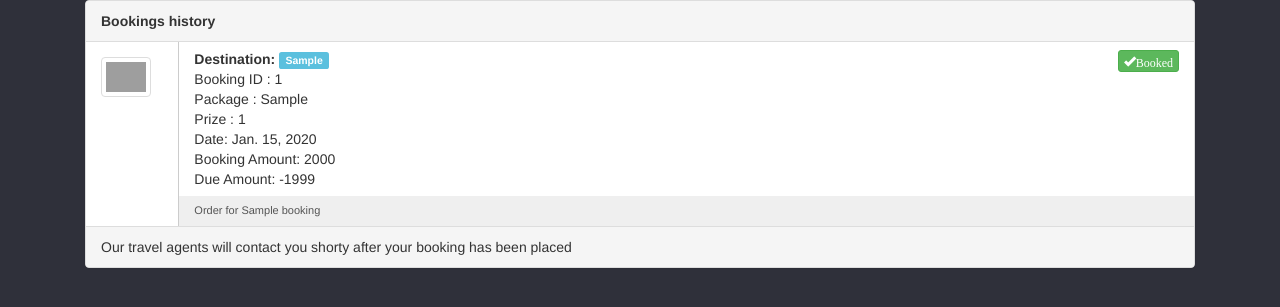
After one commit to athul05/tour-management-system, a Django app: template templates/order_history.html in a window 1280 px wide. The commit adds this page. Shown: the top 307 px of the page. Run offline with Django 3.2, Linux system fonts and the light colour scheme; the template is opened without the code that fills it: values that come from a table or form of the project are taken from there, others are empty; tables that the repository leaves empty hold one stand-in row (values such as "Sample post"); parts of the project's set-up code (start-up, migrations or seed data) failed here and were passed over; some libraries are stand-ins or nearby versions; grey boxes are pictures that could not be loaded.

Commit message:
changes: Order history, cleanup

```diff
--- a/package/models.py
+++ b/package/models.py
@@ -1,4 +1,5 @@
 from django.db import models
+from django.contrib.auth.models import User
 
 # Create your models here.
 class Destination(models.Model):
@@ -42,6 +43,7 @@ class Blog(models.Model):
 
 
 class Booking(models.Model):
+    username = models.ForeignKey(User, default=None, on_delete=models.CASCADE)
     place = models.CharField(max_length=100)
     name = models.CharField(max_length=100)
     number= models.CharField(max_length=10)
@@ -50,14 +52,17 @@ class Booking(models.Model):
     date = models.DateField()
 
 
+
 class Enquirie(models.Model):
+    username = models.ForeignKey(User, default=None, on_delete=models.CASCADE)
     package = models.CharField(max_length=100)
     name = models.CharField(max_length=100)
     number = models.CharField(max_length=10)
-    # urgent = models.BooleanField()
+    urgent = models.CharField(max_length=10,default="No")
     message =models.TextField()
 
 class Feedback(models.Model):
+    username = models.ForeignKey(User, default=None, on_delete=models.CASCADE)
     name = models.CharField(max_length=100)
     email = models.EmailField()
     subject = models.CharField(max_length=200)
--- a/package/urls.py
+++ b/package/urls.py
@@ -2,6 +2,7 @@ from django.urls import path
 from . import views
 
 urlpatterns = [path('usr/',views.usr,name='usr'),
+path('usr/order_history',views.order_history, name='order_history'),
 path('usr/feedback',views.feedback,name='feedback'),
 path('usr/packages/index',views.index,name='index'),
 path('usr/contact/index',views.index,name='index'),
--- /dev/null
+++ b/templates/order_history.html
@@ -0,0 +1,126 @@
+{% load static %}
+<!DOCTYPE html>
+<html lang="en">
+
+    <head>
+        <meta charset="utf-8">
+        <title>Order history</title>
+        <meta name="viewport" content="width=device-width, initial-scale=1">
+        <link rel="stylesheet" href="{% static 'assets/bootstrap/css/bootstrap.min.css' %}" />
+        <link rel="stylesheet" href="{% static 'assets/css/main.css' %}" />
+        <noscript>
+            <link rel="stylesheet" href="{% static 'assets/css/noscript.css' %}" /></noscript>
+        <link href="http://netdna.bootstrapcdn.com/bootstrap/3.2.0/css/bootstrap.min.css" rel="stylesheet">
+        <style type="text/css">
+            body {
+                background: #2F303A;
+            }
+
+            .panel-order .row {
+                border-bottom: 1px solid #ccc;
+            }
+
+            .panel-order .row:last-child {
+                border: 0px;
+            }
+
+            .panel-order .row .col-md-1 {
+                text-align: center;
+                padding-top: 15px;
+            }
+
+            .panel-order .row .col-md-1 img {
+                width: 50px;
+                max-height: 50px;
+            }
+
+            .panel-order .row .row {
+                border-bottom: 0;
+            }
+
+            .panel-order .row .col-md-11 {
+                border-left: 1px solid #ccc;
+            }
+
+            .panel-order .row .row .col-md-12 {
+                padding-top: 7px;
+                padding-bottom: 7px;
+            }
+
+            .panel-order .row .row .col-md-12:last-child {
+                font-size: 11px;
+                color: #555;
+                background: #efefef;
+            }
+
+            .panel-order .btn-group {
+                margin: 0px;
+                padding: 0px;
+            }
+
+            .panel-order .panel-body {
+                padding-top: 0px;
+                padding-bottom: 0px;
+            }
+
+            .panel-order .panel-deading {
+                margin-bottom: 0;
+            }
+        </style>
+    </head>
+
+    <body>
+        <div id=wrapper >
+{% block content %}
+
+{% endblock %}
+        </div>
+
+        <link rel="stylesheet" type="text/css"
+            href="//netdna.bootstrapcdn.com/font-awesome/4.0.3/css/font-awesome.min.css" />
+        <div class="container bootdey">
+            <div class="panel panel-default panel-order">
+                <div class="panel-heading">
+                    <strong>Bookings history</strong>
+                </div>
+
+                <div class="panel-body">
+                    {% for book in books %}
+                    <div class="row">
+                        <div class="col-md-1"><img src="https://bootdey.com/img/Content/user_3.jpg"
+                                class="media-object img-thumbnail" /></div>
+                        <div class="col-md-11">
+                            <div class="row">
+                                <div class="col-md-12">
+                                    <div class="pull-right"><label
+                                            class="btn btn-success btn-xs glyphicon glyphicon-ok">Booked</label></div>
+                                    <span><strong>Destination: </strong></span> <span
+                                        class="label label-info">{{book.place}}</span><br />
+                                    Booking ID : {{book.id}} <br>
+                                    Package : {{book.package}} <br>
+                                    Prize : {{book.package_prize}} <br />
+                                    Date: {{book.date}} <br>
+                                    Booking Amount: 2000<br>
+                                    Due Amount: {{book.package_prize|add:"-2000"}} <br>
+
+                                </div>
+                                <div class="col-md-12">Order for {{book.name}}</div>
+                            </div>
+                        </div>
+                    </div>
+                    {% endfor %}
+                </div>
+                <div class="panel-footer">Our travel agents will contact you shorty after your booking has been placed
+                </div>
+            </div>
+        </div>
+
+        <script src="http://code.jquery.com/jquery-1.10.2.min.js"></script>
+        <script src="http://netdna.bootstrapcdn.com/bootstrap/3.2.0/js/bootstrap.min.js"></script>
+        <script type="text/javascript">
+
+
+        </script>
+    </body>
+
+</html>
--- a/templates/package-details.html
+++ b/templates/package-details.html
@@ -324,6 +324,11 @@
                 <div class="field half">
                   {{form.number}}
                 </div>
+                <div class="field half" >
+                   <input type="checkbox" name="urgent" id="urgent" value="yes">
+                   <label for="urgent" style="color:white" > Is it Urgent?</label>
+
+                </div>
 
                 <div class="field">
                   {{form.message}}
--- a/travelbug/settings.py
+++ b/travelbug/settings.py
@@ -110,7 +110,6 @@ AUTH_PASSWORD_VALIDATORS = [
 MATERIAL_ADMIN_SITE = {
     'HEADER':  'Travel Bug Administration',
     'TITLE': 'TravelBug',
-    'SHOW_THEMES':  True,
     'SHOW_COUNTS': True,
 }
 
```
Also changed, not shown: package/admin.py (+13 -5 lines), package/views.py (+15 -1 lines), templates/usr-index.html (+6 -4 lines), package/migrations/0022_auto_20201022_0633.py (added), package/migrations/0023_enquirie_urgent.py (added), package/migrations/0024_auto_20201022_0844.py (added).
